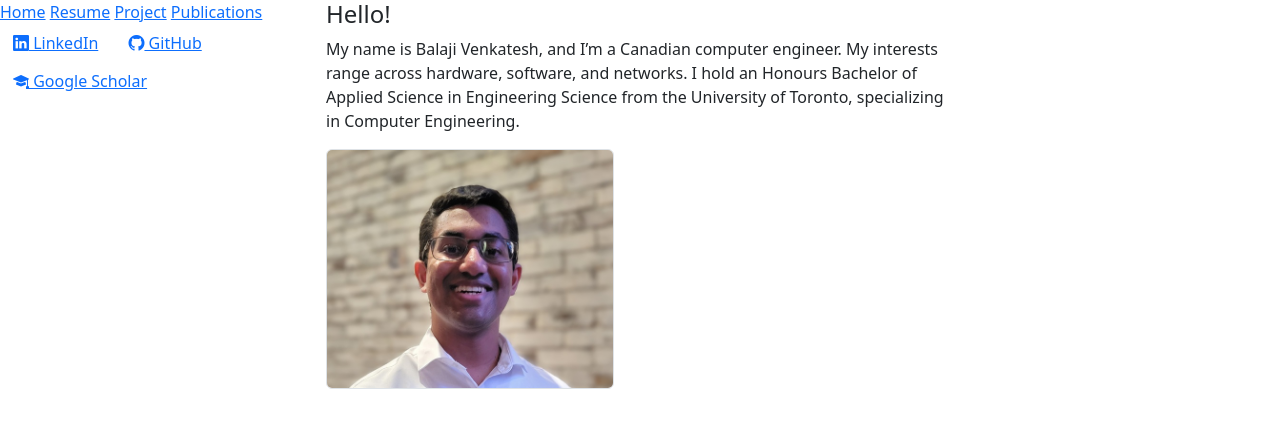
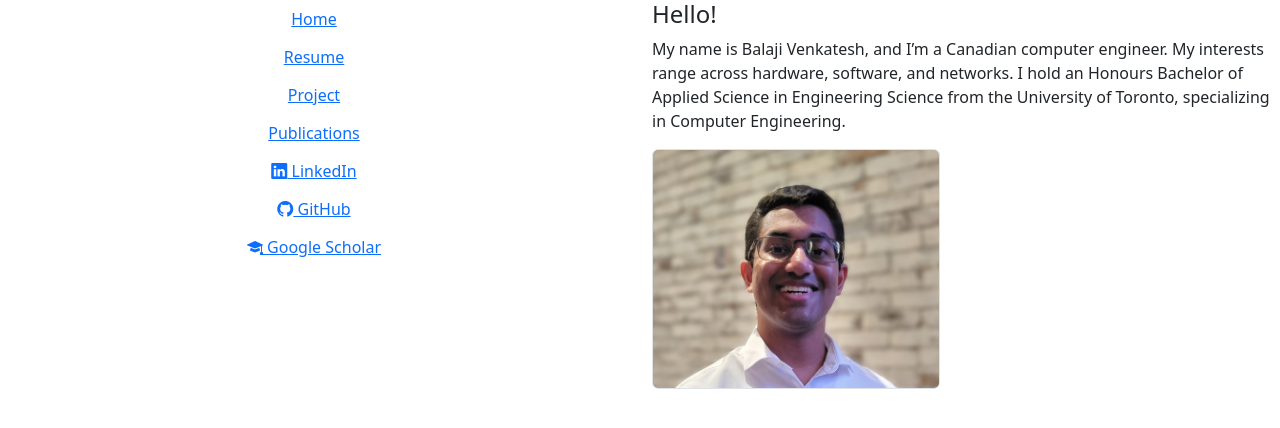
Before and after one commit to balaji-venkatesh/balaji-venkatesh.github.io, a Jekyll site: the page built from README.md, in a window 1280 px wide. Shown: the top 428 px of the page. Built offline with Jekyll 4.4.1, drawn with Linux system fonts in a browser that asks for light colours.

Commit message:
fix sidebar and add spacing

```diff
--- a/_layouts/default.html
+++ b/_layouts/default.html
@@ -14,19 +14,16 @@
 
 <body class="row">
     <script src="/assets/colourMode.js"></script>
-    <nav class="col-md-3">
-        <a href="/">Home</a>
-	<a href="/resume">Resume</a>
-	<a href="/projects">Project</a>
-	<a href="/publications">Publications</a>
-        <a href="https://www.linkedin.com/in/balajivca/" class="btn btn-link">
-            <i class="bi bi-linkedin"></i> LinkedIn </a>
-        <a href="https://github.com/balaji-venkatesh/" class="btn btn-link">
-            <i class="bi bi-github"></i> GitHub </a>
-        <a href="https://scholar.google.com/citations?user=5_CuemEAAAAJ" class="mb-1 btn btn-link">
-            <i class="bi bi-mortarboard-fill"></i> Google Scholar </a>
+    <nav class="col-md-3 vstack my-8">
+        <a class="btn btn-link" href="/">Home</a>
+	<a class="btn btn-link" href="/resume">Resume</a>
+	<a class="btn btn-link" href="/projects">Project</a>
+	<a class="btn btn-link" href="/publications">Publications</a>
+        <a class="btn btn-link" href="https://www.linkedin.com/in/balajivca/"><i class="bi bi-linkedin"></i> LinkedIn </a>
+        <a class="btn btn-link" href="https://github.com/balaji-venkatesh/"><i class="bi bi-github"></i> GitHub </a>
+        <a class="btn btn-link" href="https://scholar.google.com/citations?user=5_CuemEAAAAJ"><i class="bi bi-mortarboard-fill"></i> Google Scholar </a>
     </nav>
-    <div class="col-md-6">
+    <div class="col-md-6 my-8">
         {{ content }}
     </div>
     <script src="https://cdn.jsdelivr.net/npm/bootstrap@5.3.3/dist/js/bootstrap.bundle.min.js"
```
